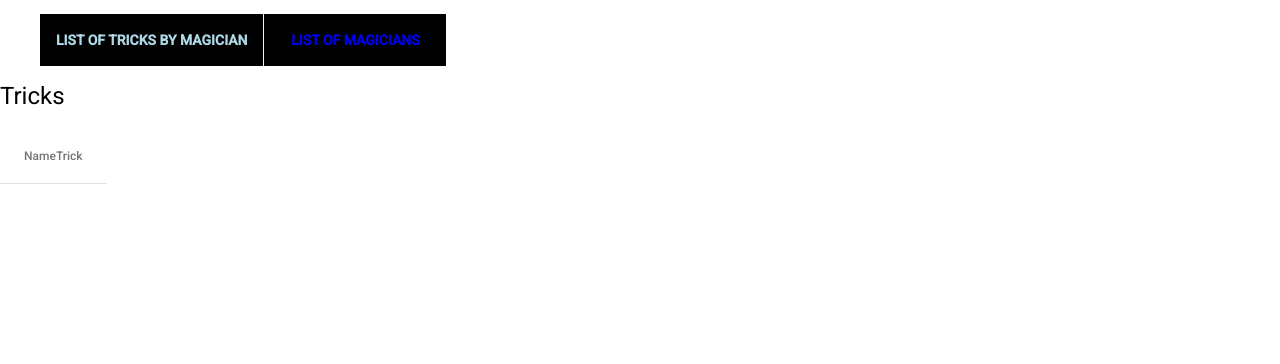
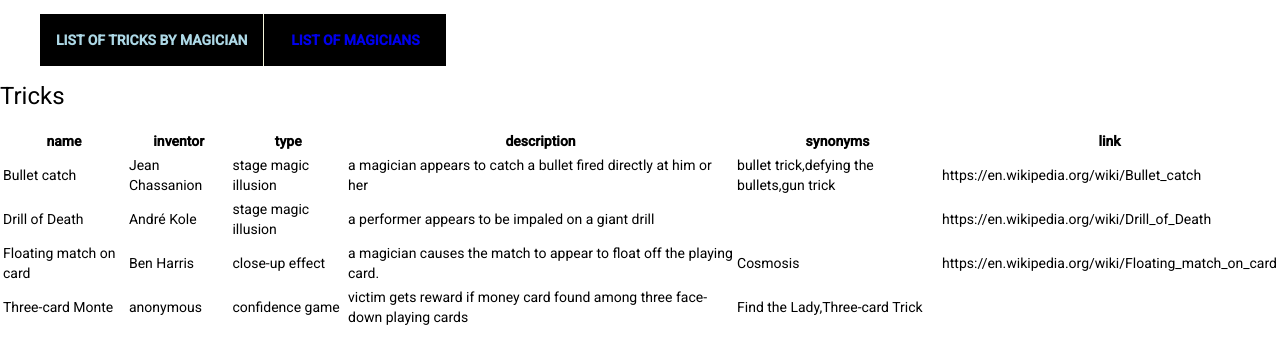
Before and after one commit to IsaacVerm/mad-trick-explainer, an Angular app in the folder mte/: page /trick-list in a window 1280 px wide. Shown: the top 364 px of the page. Built offline with nearby package versions, Linux system fonts and the light colour scheme.

Commit message:
update TrickListComponent to use html table instead of mat table

```diff
--- a/mte/src/app/trick-list/trick-list.component.html
+++ b/mte/src/app/trick-list/trick-list.component.html
@@ -1,14 +1,20 @@
 <h1>Tricks</h1>
 
-<table mat-table [dataSource]="magicians">
-  <ng-container matColumnDef="name">
-    <th mat-header-cell *matHeaderCellDef> Name </th>
-    <td mat-cell *matCellDef="let magician"> {{ magician.name }} </td>
-  </ng-container>
-  <ng-container matColumnDef="trick">
-    <th mat-header-cell *matHeaderCellDef> Trick </th>
-    <td mat-cell *matCellDef="let magician"> {{ magician.trick }} </td>
-  </ng-container>
-  <tr mat-header-row *matHeaderRowDef="columnsToDisplay"></tr>
-  <tr mat-row *matRowDef="let myRowData; columns: columnsToDisplay"></tr>
+<table>
+  <tr>
+    <th>name</th>
+    <th>inventor</th>
+    <th>type</th>
+    <th>description</th>
+    <th>synonyms</th>
+    <th>link</th>
+  </tr>
+  <tr *ngFor="let trick of tricks">
+    <td>{{ trick.name }}</td>
+    <td>{{ trick.inventor }}</td>
+    <td>{{ trick.type }}</td>
+    <td>{{ trick.description }}</td>
+    <td>{{ trick.synonyms }}</td>
+    <td>{{ trick.link }}</td>
+  </tr>
 </table>
--- a/mte/src/app/trick-list/trick-list.component.ts
+++ b/mte/src/app/trick-list/trick-list.component.ts
@@ -1,5 +1,5 @@
 import { Component, OnInit } from '@angular/core';
-import { magicians } from '../magicians';
+import { tricks } from '../tricks';
 
 @Component({
   selector: 'app-magician-list',
@@ -7,10 +7,11 @@ import { magicians } from '../magicians';
   styleUrls: ['./trick-list.component.css'],
 })
 export class TrickListComponent implements OnInit {
-  magicians = magicians;
-  columnsToDisplay = ['name', 'trick'];
+  tricks;
 
-  constructor() {}
+  constructor() {
+    this.tricks = tricks;
+  }
 
   ngOnInit(): void {}
 }
--- a/mte/src/app/tricks.ts
+++ b/mte/src/app/tricks.ts
@@ -6,7 +6,7 @@ export const tricks = [
            description:
              'a magician appears to catch a bullet fired directly at him or her ',
            synonyms: ['bullet trick', 'defying the bullets', 'gun trick'],
-           wikipediaLink: 'https://en.wikipedia.org/wiki/Bullet_catch',
+           link: 'https://en.wikipedia.org/wiki/Bullet_catch',
          },
          {
            name: 'Drill of Death',
@@ -14,7 +14,7 @@ export const tricks = [
            type: 'stage magic illusion',
            description: 'a performer appears to be impaled on a giant drill',
            synonyms: [],
-           wikipediaLink: 'https://en.wikipedia.org/wiki/Drill_of_Death',
+           link: 'https://en.wikipedia.org/wiki/Drill_of_Death',
          },
          {
            name: 'Floating match on card',
@@ -23,8 +23,7 @@ export const tricks = [
            description:
              'a magician causes the match to appear to float off the playing card.',
            synonyms: ['Cosmosis'],
-           wikipediaLink:
-             'https://en.wikipedia.org/wiki/Floating_match_on_card',
+           link: 'https://en.wikipedia.org/wiki/Floating_match_on_card',
          },
          {
            name: 'Three-card Monte',
```
